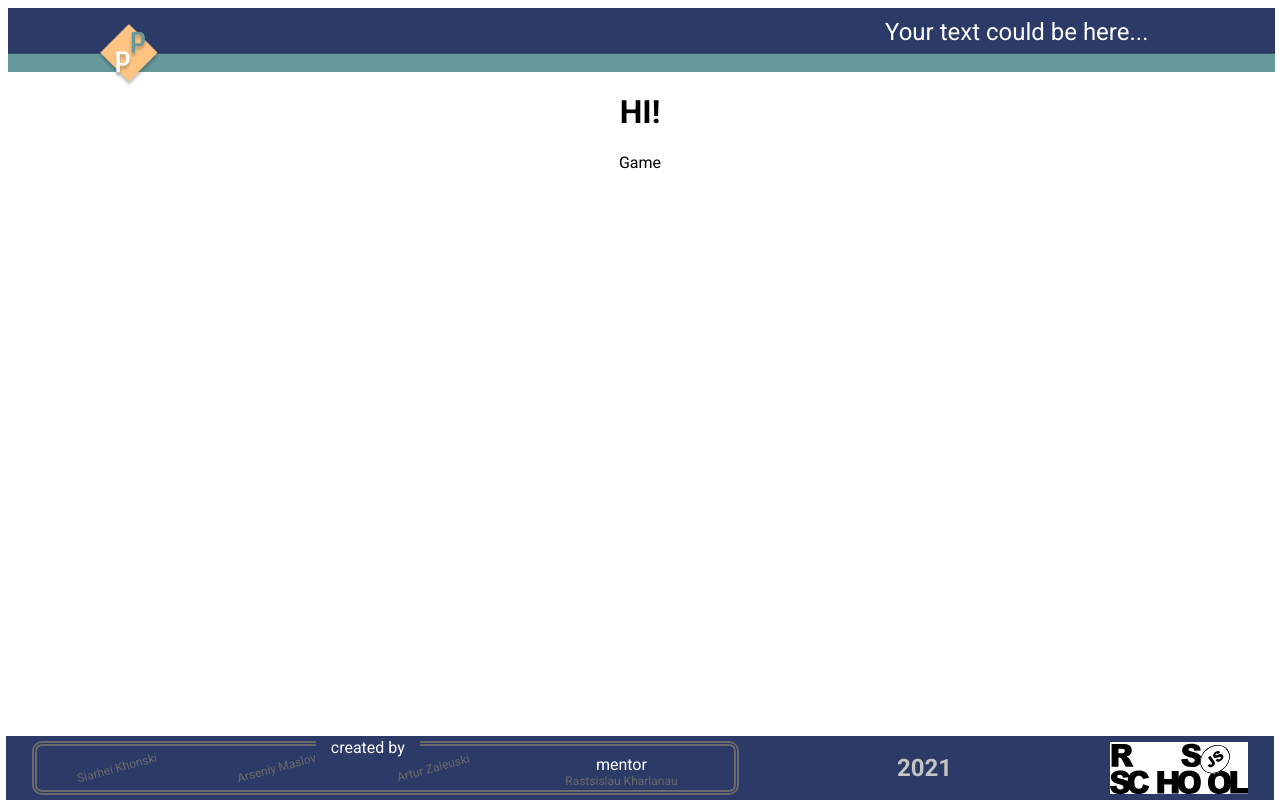
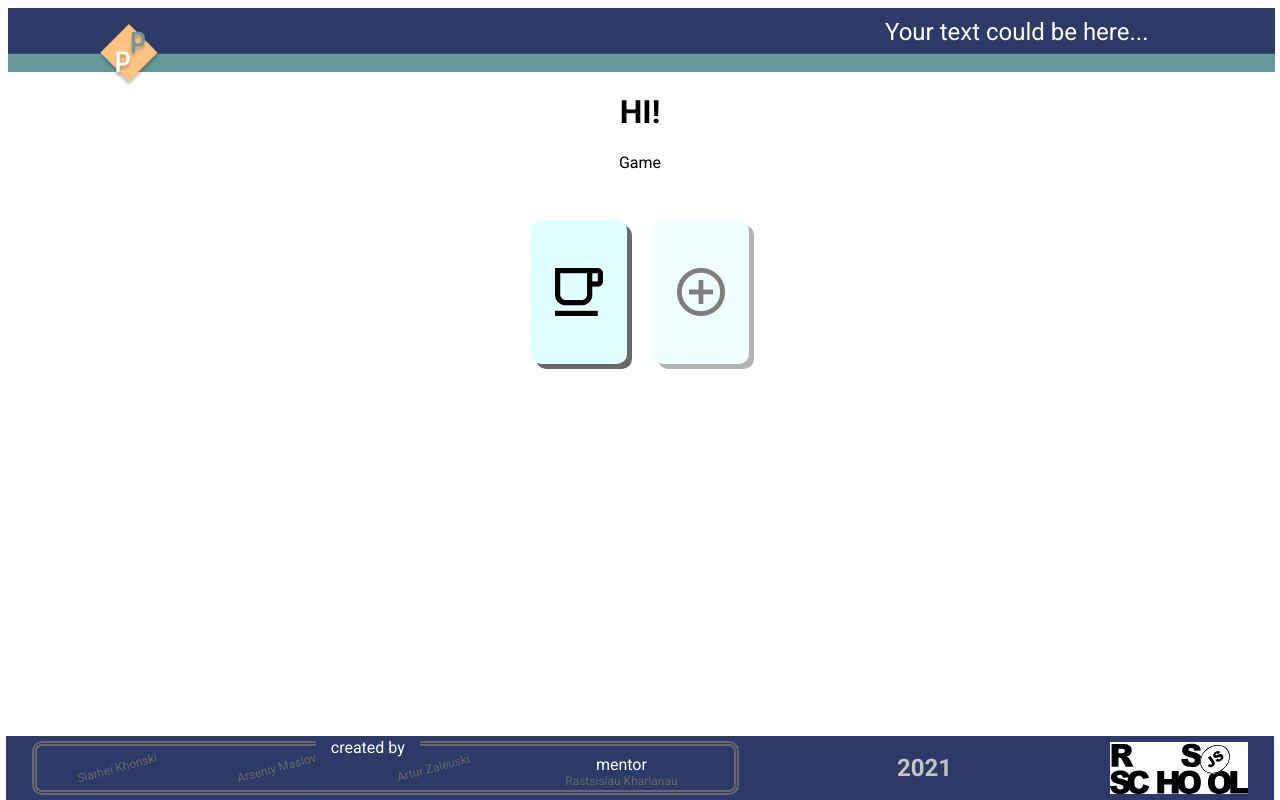
Before and after one commit to Maslovars/pointing-poker, a React (Create React App) app: page /game in a window 1280 px wide. Built offline with nearby package versions, Linux system fonts and the light colour scheme.

Commit message:
feat: fill

```diff
--- a/src/App.js
+++ b/src/App.js
@@ -6,6 +6,7 @@ import Lobby from './components/lobby/Lobby';
 import Settings from './components/settings/Settings';
 import Welcome from './components/welcome/Welcome';
 import Header from './components/header/Header';
+import Cards from './components/cards/Cards';
 
 function App() {
   return (
@@ -18,6 +19,7 @@ function App() {
         <Route path="/settings" render={() => <Settings />} ></Route>
         <Route path="/game" render={() => <Game />} ></Route>
       </Switch>
+      <Cards mode='master' />
       <Footer />
     </div>
   );
--- a/src/common/theme.js
+++ b/src/common/theme.js
@@ -7,6 +7,7 @@ export const theme = {
         gray: "#C4C4C4",
         dimgray: '#696969',
         black: "#000000",
-        white: "#FFFFFF"
+        white: "#FFFFFF",
+        lightcyan: '#E0FFFF',
     }
 }
--- /dev/null
+++ b/src/components/cards/Cards.jsx
@@ -0,0 +1,12 @@
+import { CardsContainer } from "./styles"
+import { Card } from './card'
+import { mode, type } from './constants'
+
+export default function Cards(props) {
+  return (
+  <CardsContainer>
+    { props.mode === mode.master || mode.player ? <Card type={ type.rest } /> : ''}
+    { props.mode === mode.master ? <Card type={ type.creator } /> : ''}
+  </CardsContainer>
+  )
+}
--- /dev/null
+++ b/src/components/cards/card.jsx
@@ -0,0 +1,13 @@
+import { CardImage, StyledCard } from './styles';
+import { type } from './constants';
+import plus from '../../assets/add-card.png';
+import cup from '../../assets/cup-card.png';
+
+export function Card(props) {
+  return (
+    <StyledCard { ...props }>
+      { props.type === type.rest ? <CardImage src={ cup } alt=''/> : '' }
+      { props.type === type.creator ? <CardImage src={ plus } alt=''/> : '' }
+    </StyledCard>
+  )
+}
--- /dev/null
+++ b/src/components/cards/constants.js
@@ -0,0 +1,9 @@
+export const mode = {
+  master: 'master',
+  player: 'player'
+}
+
+export const type = {
+  creator: 'creator',
+  rest: 'rest',
+}
--- /dev/null
+++ b/src/components/cards/styles.js
@@ -0,0 +1,29 @@
+import styled from 'styled-components';
+import { theme } from '../../common/theme';
+import { type } from './constants';
+
+export const CardsContainer = styled.div`
+  min-height: 30vh;
+  width: auto;
+  margin: 0 auto;
+  display: flex;
+  align-items: center;
+  justify-content: center;
+  flex-wrap: wrap;
+`
+export const StyledCard = styled.div`
+  height: 18vh;
+  width: 12vh;
+  border-radius: 10px;
+  display: flex;
+  flex-direction: column;
+  align-items: center;
+  background-color: ${ theme.colors.lightcyan };
+  filter: drop-shadow(5px 5px ${ theme.colors.dimgray });
+  margin: 0 1vw;
+  ${ props => props.type === type.creator || type.rest ? 'justify-content: space-around' : 'justify-content: space-between' };
+  ${ props => props.type === type.creator ? `{ opacity: 50%; cursor: pointer; &:hover { opacity: 1 }; }` : '' };
+`
+export const CardImage = styled.img`
+  width: 50%;
+`
```
Also changed, not shown: src/assets/add-card.png (added), src/assets/cup-card.png (added).
